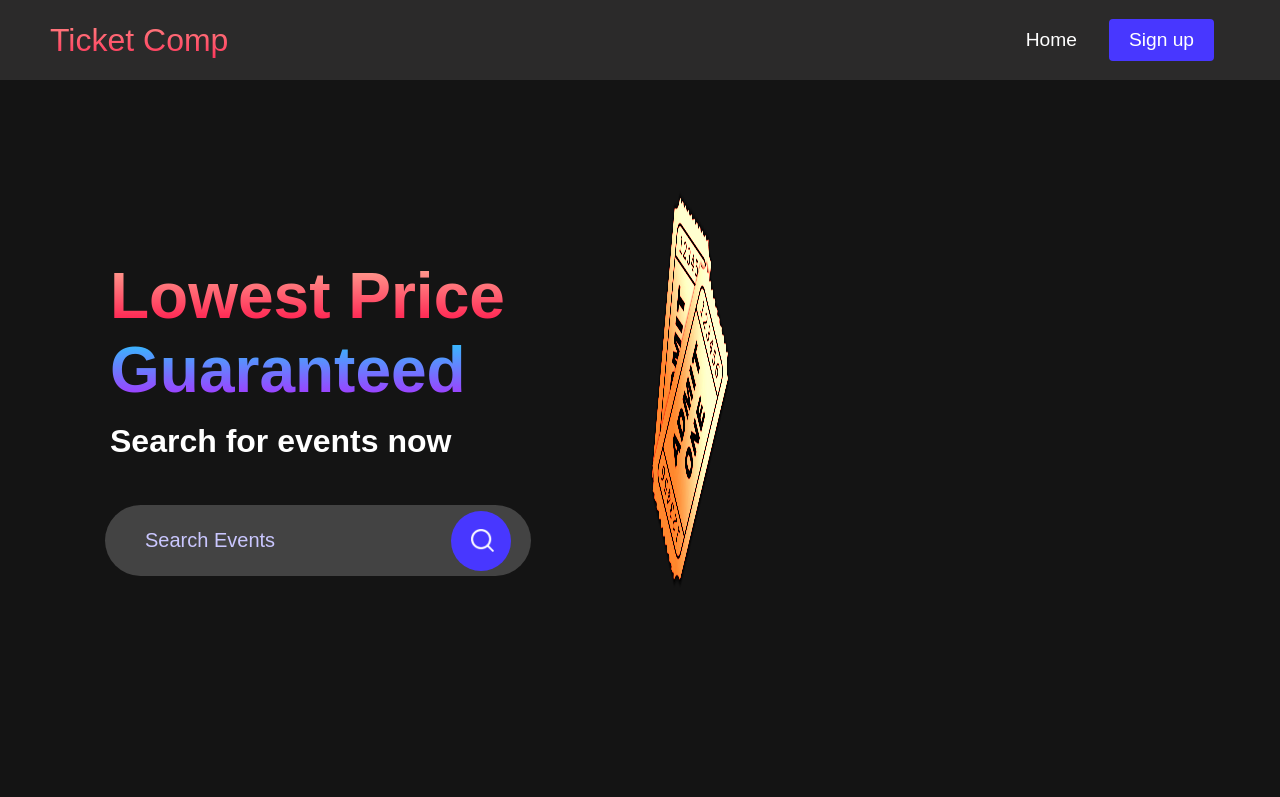
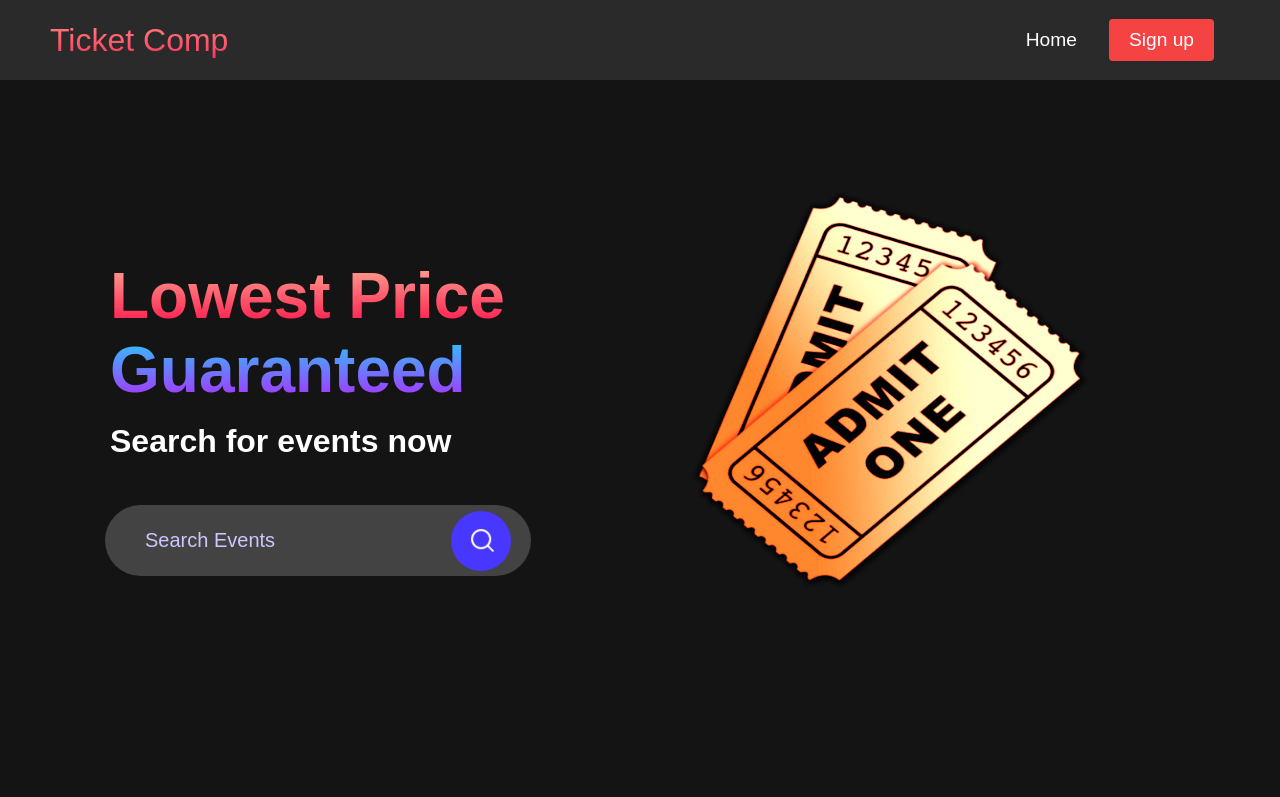
Before and after one commit to le11evan/TicketComp_Project_Part_2, a website: page index.html in a window 1280 px wide. In both pictures the pointer is over the link "Sign up". Shown: the top 797 px of the page. Drawn offline with Linux system fonts and the light colour scheme.

Commit message:
Fixed proportions for ticket.png and some styling

```diff
--- a/styles.css
+++ b/styles.css
@@ -93,7 +93,7 @@
 }
 
 .button:hover {
-  background: #4837ff;
+  background: #f54242;
   transition: all 0.3s ease;
 }
 
@@ -292,7 +292,7 @@
 .main__img--container {
   text-align: center;
   filter:brightness(2.5);
-  width: 100px;
+  width: 500px;
   height:500px;;
 }
 
@@ -440,7 +440,7 @@
 
 .services__card:hover {
   transform: scale(1.075);
-  transition: 0.2s ease-in;
+  transition: 0.4s ease-in;
   cursor: pointer;
 }
 
```
